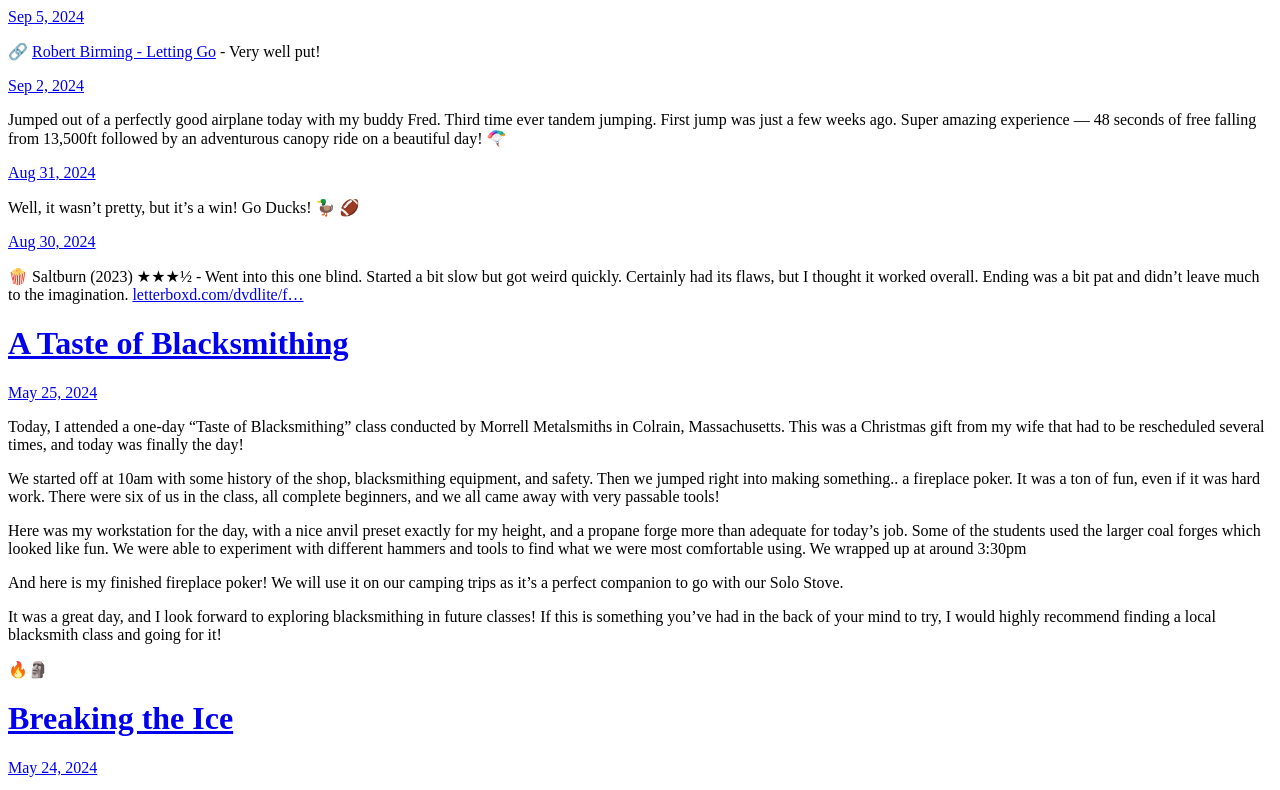
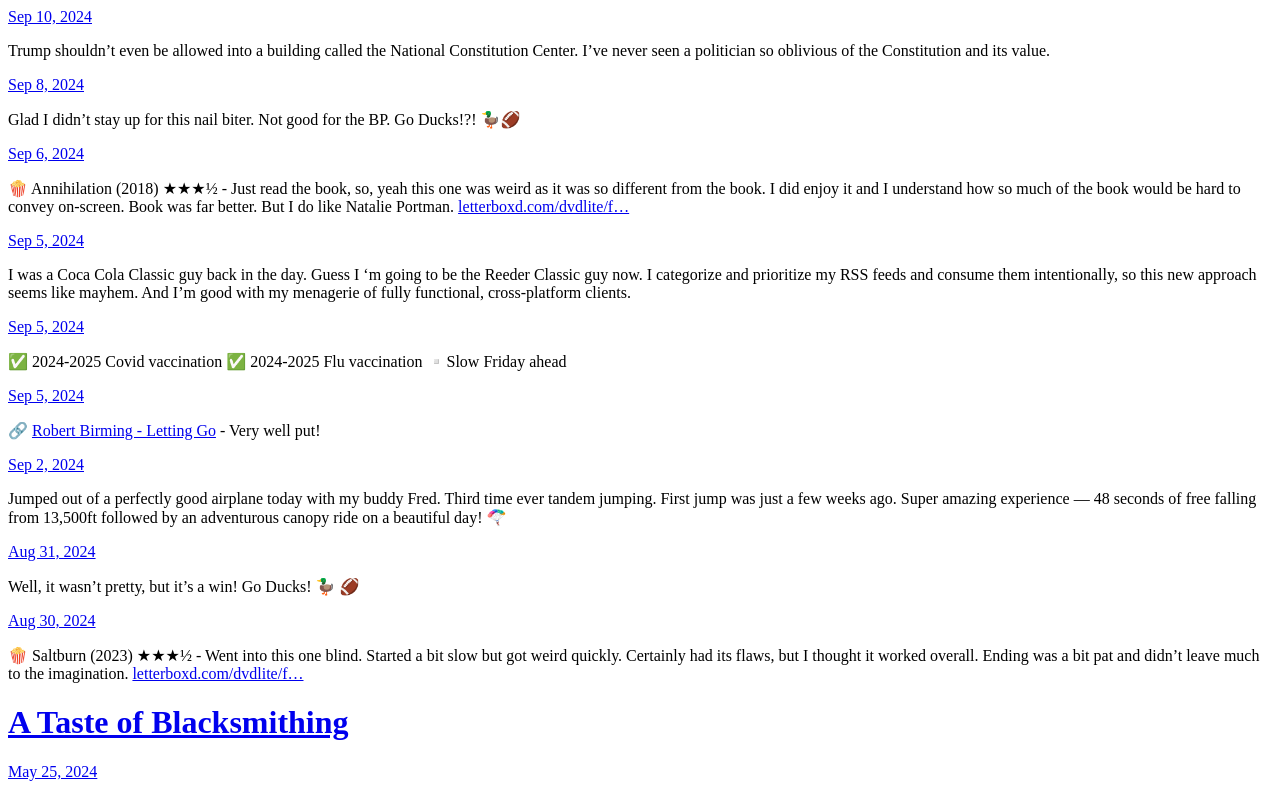
Before and after one commit to dvdlite/dvdlite.co-backup, a plain HTML site: page index.html in a window 1280 px wide. Shown: the top 790 px of the page. Drawn offline with Linux system fonts and the light colour scheme.

Commit message:
Archiving from Micro.blog.

```diff
--- a/index.html
+++ b/index.html
@@ -21,6 +21,64 @@
 <div class="h-feed">
 
 
+
+	  <div class="h-entry">
+
+
+		<a href="https://dvdlite.co/2024/09/10/trump-shouldnt-even.html" class="u-url"><time class="dt-published" datetime="2024-09-10 22:06:51 -0400">Sep 10, 2024</time></a>
+
+		<div class="e-content">
+			 <p>Trump shouldn’t even be allowed into a building called the National Constitution Center.  I’ve never seen a politician so oblivious of the Constitution and its value.</p>
+
+		</div>
+	  </div>
+
+	  <div class="h-entry">
+
+
+		<a href="https://dvdlite.co/2024/09/08/glad-i-didnt.html" class="u-url"><time class="dt-published" datetime="2024-09-08 09:45:26 -0400">Sep 8, 2024</time></a>
+
+		<div class="e-content">
+			 <p>Glad I didn’t stay up for this nail biter. Not good for the BP. Go Ducks!?! 🦆🏈</p>
+<!-- raw HTML omitted -->
+
+		</div>
+	  </div>
+
+	  <div class="h-entry">
+
+
+		<a href="https://dvdlite.co/2024/09/06/annihilation-just-read.html" class="u-url"><time class="dt-published" datetime="2024-09-06 21:45:38 -0400">Sep 6, 2024</time></a>
+
+		<div class="e-content">
+			 <p>🍿 Annihilation (2018) ★★★½ - Just read the book, so, yeah this one was weird as it was so different from the book. I did enjoy it and I understand how so much of the book would be hard to convey on-screen. Book was far better. But I do like Natalie Portman. <a href="https://letterboxd.com/dvdlite/film/annihilation/">letterboxd.com/dvdlite/f&hellip;</a></p>
+
+		</div>
+	  </div>
+
+	  <div class="h-entry">
+
+
+		<a href="https://dvdlite.co/2024/09/05/i-was-a.html" class="u-url"><time class="dt-published" datetime="2024-09-05 21:43:21 -0400">Sep 5, 2024</time></a>
+
+		<div class="e-content">
+			 <p>I was a Coca Cola Classic guy back in the day. Guess I ‘m going to be the Reeder Classic guy now. I categorize and prioritize my RSS feeds and consume them intentionally, so this new approach seems like mayhem. And I’m good with my menagerie of fully functional, cross-platform clients.</p>
+
+		</div>
+	  </div>
+
+	  <div class="h-entry">
+
+
+		<a href="https://dvdlite.co/2024/09/05/covid-vaccination-flu.html" class="u-url"><time class="dt-published" datetime="2024-09-05 21:37:08 -0400">Sep 5, 2024</time></a>
+
+		<div class="e-content">
+			 <p>✅ 2024-2025 Covid vaccination
+✅ 2024-2025 Flu vaccination
+▫️Slow Friday ahead</p>
+
+		</div>
+	  </div>
 
 	  <div class="h-entry">
 
```
